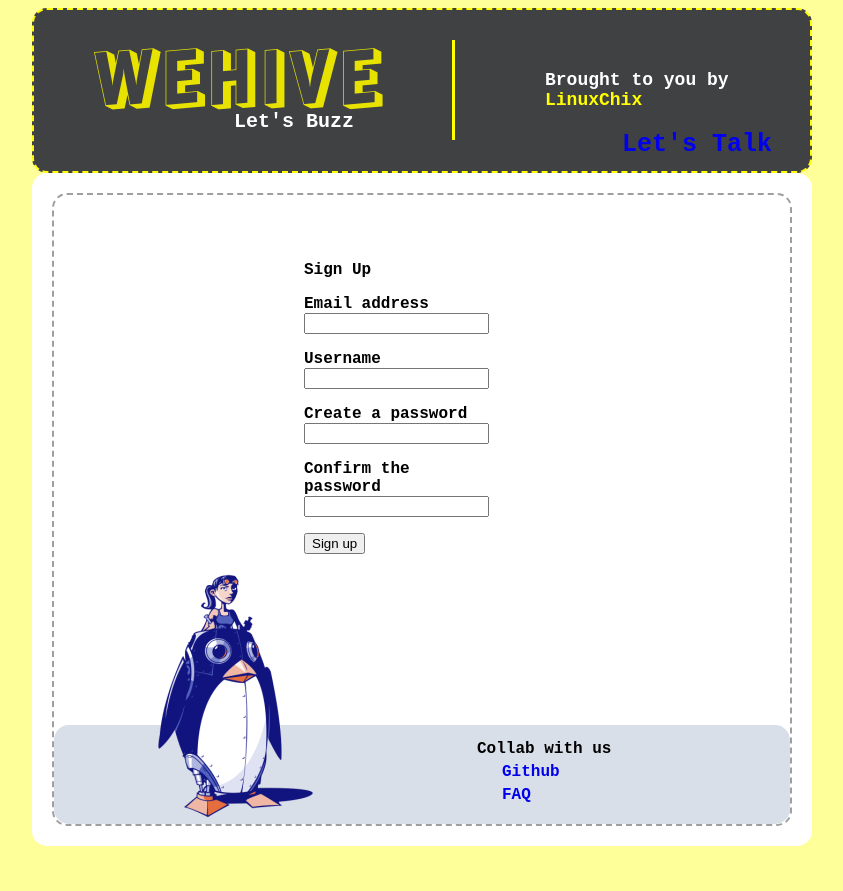
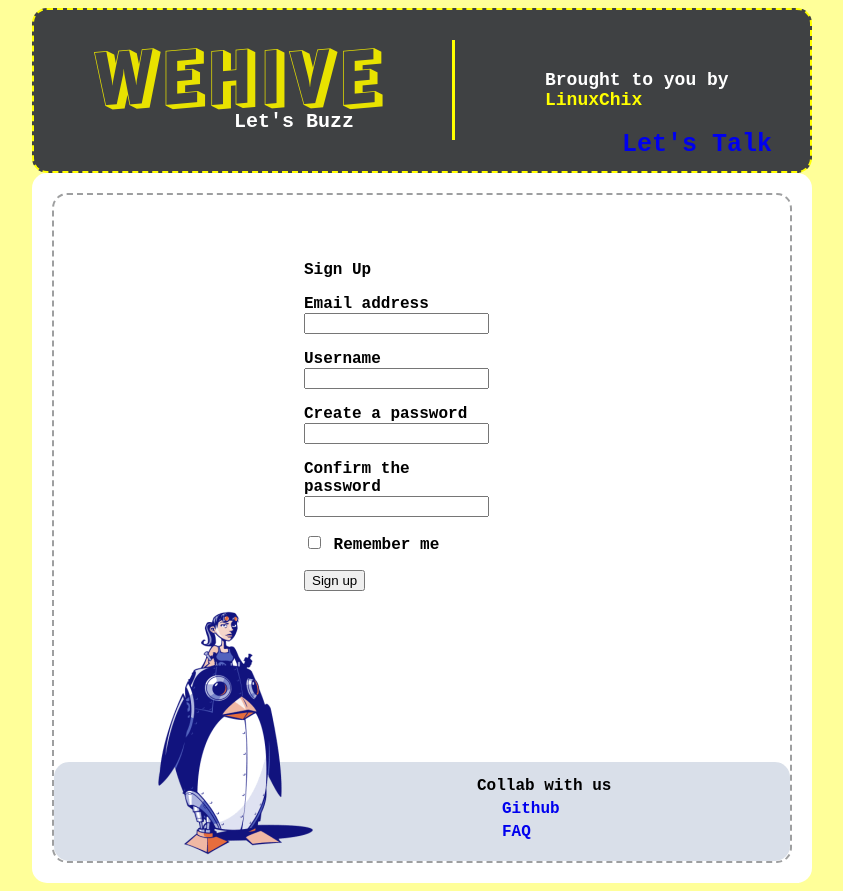
Before and after one commit to linuxchix-dev/wehive, a Flask app: page /join in a window 1280 px wide. Shown: the whole page, without its empty margins (218-1061 px from the left). Before the commit the page ends 846 px from the top, so only its background shows below. Run offline with Flask 3, Linux system fonts and the light colour scheme.

Commit message:
added remember me boolean in html

```diff
--- a/wehive_main/app/templates/join.html
+++ b/wehive_main/app/templates/join.html
@@ -22,6 +22,9 @@
             {{  form.confirm_password.label}}<br>
             {{ form.confirm_password()}}
         </p>
+        <p>
+            {{ form.remember_me() }} {{ form.remember_me.label }}
+        </p>
         <p>{{ form.submit() }}</p>
     </form>
 </div>
```
